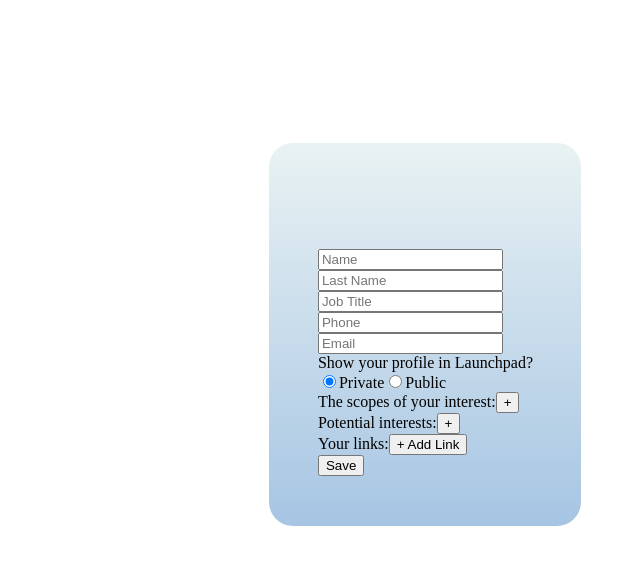
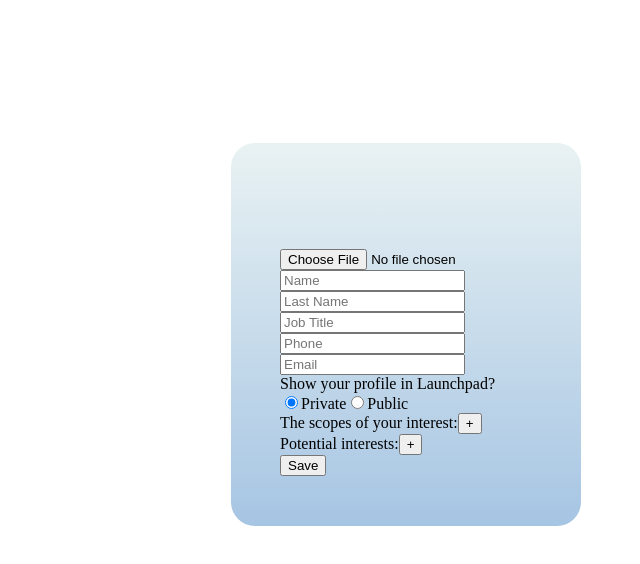
Before and after one commit to Beljawski/user-profile-dashboard, a React (Create React App) app in the folder user-profile-dashboard/: page / in a window 1280 px wide. Shown: the top 564 px of the page, without its empty margins (640-1280 px from the left). Built offline with nearby package versions, Linux system fonts and the light colour scheme.

Commit message:
avatar_added

```diff
--- a/user-profile-dashboard/src/components/ProfileEdit/index.jsx
+++ b/user-profile-dashboard/src/components/ProfileEdit/index.jsx
@@ -1,8 +1,7 @@
 import React, { useState } from 'react';
 import { useForm } from 'react-hook-form';
 import s from './index.module.css';
-import shared from '../../shared.module.css'
-import AvatarUpload from '../AvatarUpload';
+import shared from '../../shared.module.css';
 
 // Validation rules for form fields
 const validationRules = {
@@ -61,6 +60,8 @@ function ProfileEdit({ profileData, onSave }) {
   );
   const [links, setLinks] = useState(profileData?.links || []);
   const [showProfile, setShowProfile] = useState(profileData?.showProfile || 'private');
+  const [avatar, setAvatar] = useState(profileData?.avatar || '');
+  const [avatarError, setAvatarError] = useState('');
 
   // Predefined fields for the form
   const fields = [
@@ -73,8 +74,28 @@ function ProfileEdit({ profileData, onSave }) {
 
   // Handle form submission
   const onSubmit = (data) => {
-    // Combine dynamic field data with form data before saving
-    onSave({ ...data, interests, potentialInterests, links, showProfile });
+    if (avatarError) return; // Prevent submission if avatar error exists
+    onSave({ ...data, interests, potentialInterests, links, showProfile, avatar });
+  };
+
+  // Handle avatar upload
+  const handleAvatarChange = (event) => {
+    const file = event.target.files[0];
+    if (!file) return;
+
+    // Check file size (limit: 5 MB)
+    if (file.size > 5 * 1024 * 1024) {
+      setAvatarError('File size exceeds 5 MB');
+      return;
+    }
+
+    setAvatarError(''); // Clear error if file size is valid
+
+    const reader = new FileReader();
+    reader.onloadend = () => {
+      setAvatar(reader.result); // Base64 string of the image
+    };
+    reader.readAsDataURL(file);
   };
 
   // Render validation error messages
@@ -121,16 +142,16 @@ function ProfileEdit({ profileData, onSave }) {
     </div>
   );
 
-  // Handle dynamic list updates for links (name and url)
-  const handleUpdateLink = (index, field, value) => {
-    const updatedLinks = [...links];
-    updatedLinks[index][field] = value;
-    setLinks(updatedLinks);
-  };
-
   return (
     <div className={shared.profile_container}>
       <form className={shared.content_container} onSubmit={handleSubmit(onSubmit)}>
+        {/* Avatar Upload */}
+        <div className={s.avatar_container}>
+          {avatar && <img src={avatar} alt="Avatar" className={s.avatar} />}
+          <input type="file" accept="image/*" onChange={handleAvatarChange} />
+          {avatarError && <p className={s.error_content}>{avatarError}</p>}
+        </div>
+
         {/* Render standard input fields with validation */}
         {fields.map(({ name, placeholder, type = 'text' }) => (
           <div key={name}>
@@ -162,7 +183,7 @@ function ProfileEdit({ profileData, onSave }) {
           </div>
         </div>
 
-      {/* Dynamic fields for interests, potential interests, and links */}
+        {/* Dynamic fields for interests and links */}
         <div>
           <label>The scopes of your interest:</label>
           <button type="button" onClick={() => handleAddItem(setInterests, interests)}>
@@ -181,31 +202,6 @@ function ProfileEdit({ profileData, onSave }) {
           {renderTagInputs(potentialInterests, setPotentialInterests, 'Potential Interest')}
         </div>
 
-      {/* Dynamic Links */}
-      <div className={s.links_container}>
-        <label>Your links:</label>
-        {links.map((link, index) => (
-          <div key={index} className={s.link_item}>
-            <input
-              type="text"
-              placeholder="Site Name"
-              value={link.name}
-              onChange={(e) => handleUpdateLink(index, 'name', e.target.value)}
-              className={s.input}
-            />
-            <input
-              type="url"
-              placeholder="URL"
-              value={link.url}
-              onChange={(e) => handleUpdateLink(index, 'url', e.target.value)}
-              className={s.input}
-            />
-            <button type="button" onClick={() => handleRemoveItem(setLinks, links, index)} className={s.remove_button}>✕</button>
-          </div>
-        ))}
-        <button type="button" onClick={() => handleAddItem(setLinks, links, { name: '', url: '' })} className={shared.button}>+ Add Link</button>
-      </div>
-
         {/* Submit button to save the form */}
         <button type="submit" className={shared.button}>Save</button>
       </form>
--- a/user-profile-dashboard/src/components/ProfileView/index.jsx
+++ b/user-profile-dashboard/src/components/ProfileView/index.jsx
@@ -6,6 +6,7 @@ import s from './index.module.css';
 function ProfileView({ profileData, onEdit }) {
   return (
     <div className={shared.profile_container}>
+      <img src={profileData.avatar} alt="" />
       <form className={shared.content_container}>
         <div className={s.view_form}>
           {/* Read-Only Fields */}
```
Lines whose indentation alone changed are shown as unchanged.
